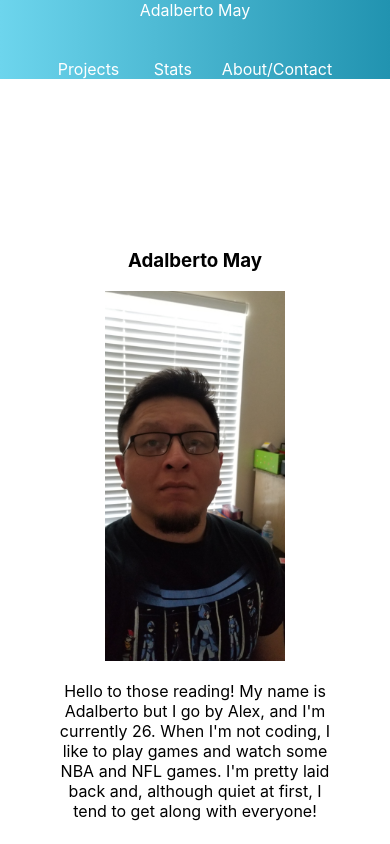
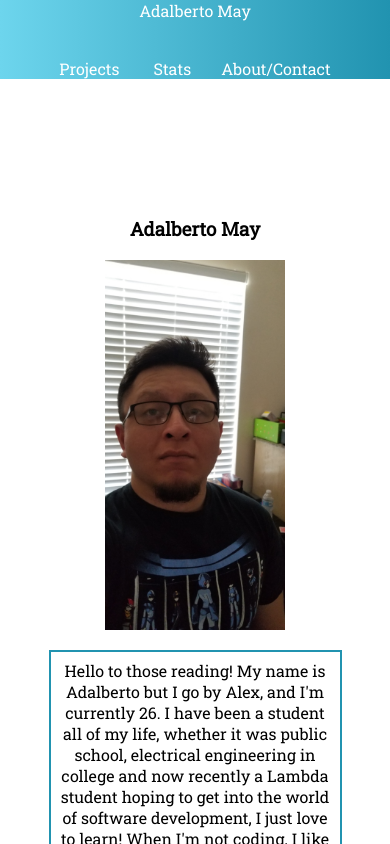
Before and after one commit to RockmanExe/portfolio, a React (Create React App) app: page /aboutme in a window 390 px wide. Shown: the top 844 px of the page. Built offline with nearby package versions, Linux system fonts and the light colour scheme.

Commit message:
font changes

```diff
--- a/public/index.html
+++ b/public/index.html
@@ -4,6 +4,7 @@
     <meta charset="utf-8" />
     <link rel="shortcut icon" href="%PUBLIC_URL%/favicon.ico" />
     <link rel="stylesheet" href="https://fonts.googleapis.com/icon?family=Material+Icons">
+    <link href="https://fonts.googleapis.com/css?family=Roboto+Slab" rel="stylesheet">
     <meta
       name="viewport"
       content="width=device-width, initial-scale=1, shrink-to-fit=no"
--- a/src/App.css
+++ b/src/App.css
@@ -1,6 +1,6 @@
 .App {
   text-align: center;
-
+  font-family: 'Roboto Slab', serif;
   height: 200vh;
 
 
--- a/src/Components/About.js
+++ b/src/Components/About.js
@@ -9,7 +9,7 @@ const About  = () => {
             <div className= "about-div">
                 <h3> Adalberto May</h3>
                 <img className="selfie-container" src= {selfie} alt="selfie" />
-                <span className="about-paragraph"> Hello to those reading! My name is Adalberto but I go by Alex, and I'm currently 26. When I'm not coding, I like to play games and watch some NBA and NFL games. I'm pretty laid back and, although quiet at first, I tend to get along with everyone! </span>
+                <span className="about-paragraph"> Hello to those reading! My name is Adalberto but I go by Alex, and I'm currently 26. I have been a student all of my life, whether it was public school, electrical engineering in college and now recently a Lambda student hoping to get into the world of software development, I just love to learn! When I'm not coding, I like to play games and watch some NBA and NFL games. I'm pretty laid back and, although quiet at first, I tend to get along with everyone! </span>
             </div>
             <div className= "contact-div">
                 <h3> Contact Me</h3>
--- a/src/Components/about.css
+++ b/src/Components/about.css
@@ -21,6 +21,9 @@
 
 .about-paragraph{
     width:70%;
+    border: 2px solid #2193b0;
+    text-align: center;
+    padding:8px;
 }
 
 .contact-div {
@@ -59,7 +62,7 @@
     }
 
     .about-div {
-        margin: 330px 0px 50px 0px;
+        margin: 420px 0px 50px 0px;
     }
 
     .contact-div {
```
